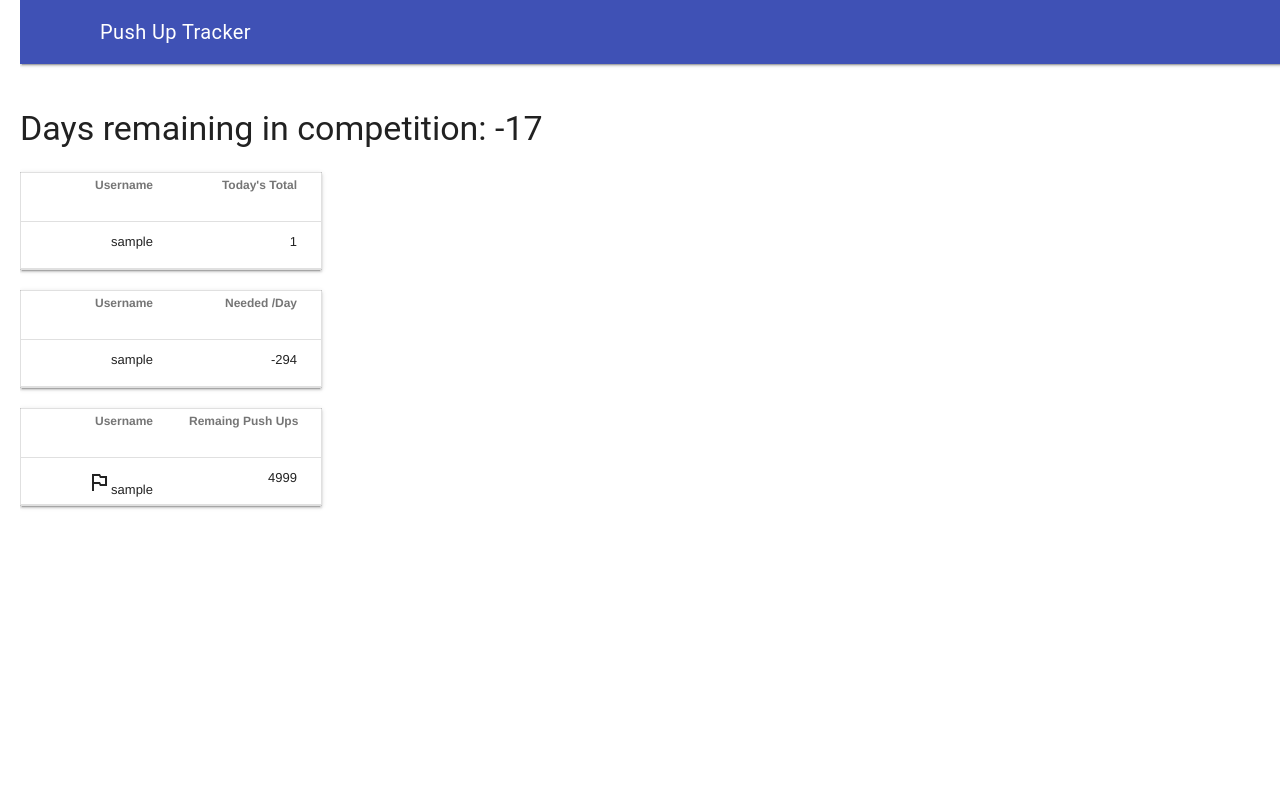
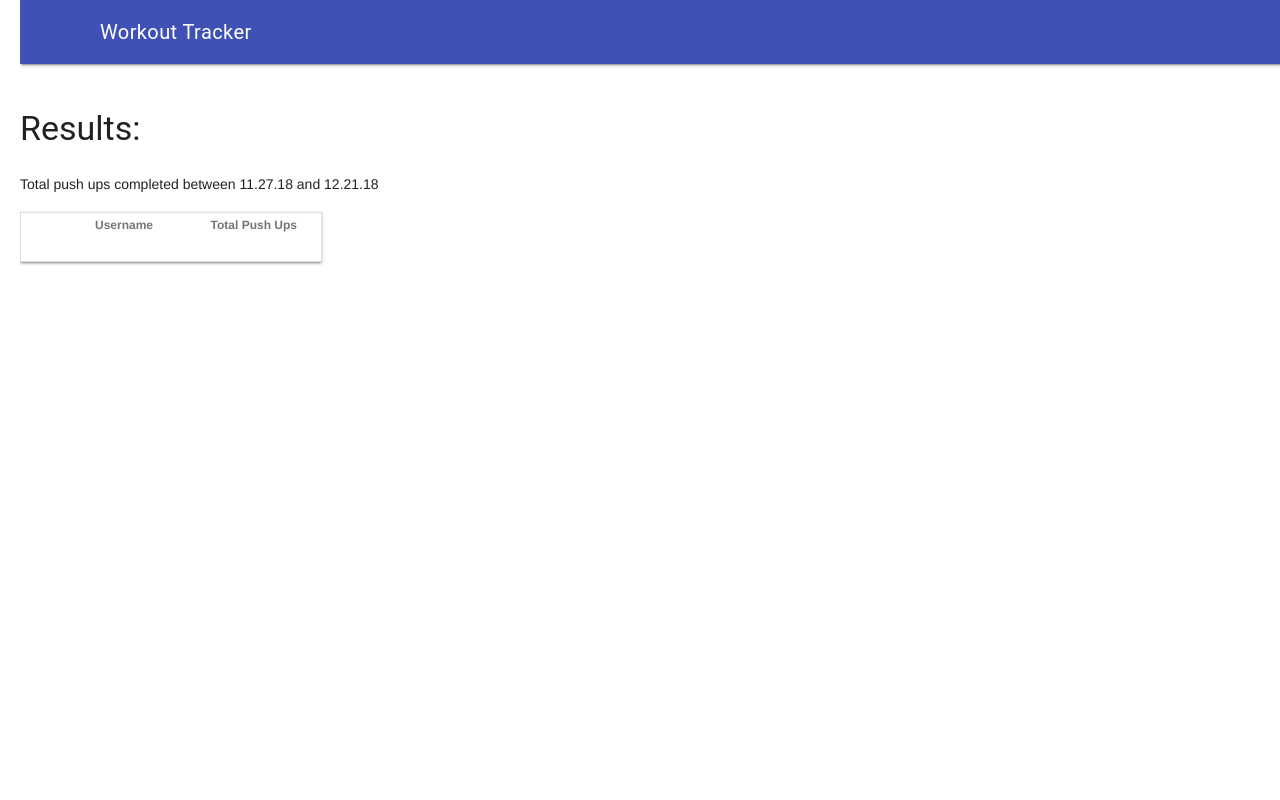
Before and after one commit to cgeorgiades27/puc, a Django app: page /competition in a window 1280 px wide. Run offline with Django 3.2, Linux system fonts and the light colour scheme; tables that the repository leaves empty hold one stand-in row (values such as "Sample post"); lists and menus that the app fills with data are empty.

Commit message:
Completed competition

```diff
--- a/tracker/templates/tracker/base.html
+++ b/tracker/templates/tracker/base.html
@@ -9,7 +9,7 @@
 <div class="mdl-layout mdl-js-layout mdl-layout--fixed-header" style="padding-left: 0px;">
   <header class="mdl-layout__header" style="padding-left: 0px;">
     <div class="mdl-layout__header-row">
-      <span class="mdl-layout-title">Push Up Tracker</span>
+      <span class="mdl-layout-title">Workout Tracker</span>
       <div class="mdl-layout-spacer"></div>
     </div>
   </header>
@@ -19,7 +19,7 @@
       <a class="mdl-navigation__link" href="{% url 'workout_log' %}">Home</a>
       <a class="mdl-navigation__link" href="{% url 'log_new' %}">Enter New</a>
       <a class="mdl-navigation__link" href="{% url 'competition' %}">Competition</a>
-      <a class="mdl-navigation__link" href="{% url 'user_settings' %}">Profile Pic</a>
+
     </nav>
   </div>
   <main class="mdl-layout__content">
--- a/tracker/templates/tracker/competition.html
+++ b/tracker/templates/tracker/competition.html
@@ -1,44 +1,15 @@
 {% extends 'tracker/base.html' %}
 {% block content %}
 <br>
-<h3>Days remaining in competition: {{ daysRemaining }}</h3>
+<h3>Results:</h3>
+<p>Total push ups completed between 11.27.18 and 12.21.18</p>
 <div>
   <table class="mdl-data-table mdl-js-data-table mdl-shadow--2dp">
     <tr>
       <th>Username</th>
-      <th>Today's Total</th>
+      <th>Total Push Ups</th>
     </tr>
-    {% for x in todayTotal %}
-    <tr>
-      <td>{{ x.user__username }}</td>
-      <td>{{ x.todayTotal }}</td>
-    </tr>
-    {% endfor %}
-  </table>
-</div>
-<br>
-<div>
-  <table class="mdl-data-table mdl-js-data-table mdl-shadow--2dp">
-    <tr>
-      <th>Username</th>
-      <th>Needed /Day</th>
-    </tr>
-    {% for x in perDay %}
-    <tr>
-      <td>{{ x.user__username }}</td>
-      <td>{{ x.total }}</td>
-    </tr>
-    {% endfor %}
-  </table>
-</div>
-<br>
-<div>
-  <table class="mdl-data-table mdl-js-data-table mdl-shadow--2dp">
-    <tr>
-      <th>Username</th>
-      <th>Remaing Push Ups</th>
-    </tr>
-    {% for x in remainingPushUps %}
+    {% for x in totalPushUps %}
     {% if x.user__username == leader.user__username %}
     <tr>
       <td><i class="material-icons">outlined_flag </i>{{ x.user__username }}</td>
--- a/tracker/templates/tracker/log_detail.html
+++ b/tracker/templates/tracker/log_detail.html
@@ -4,15 +4,19 @@
 <h3>Log detail for entry: {{ log.id }}</h3>
 <table class="mdl-data-table mdl-js-data-table mdl-shadow--2dp">
     <tr>
+        <th>ID</th>
         <th>User</th>
         <th>Date</th>
+        <th>Workout Title</th>
         <th>Sets</th>
         <th>Reps</th>
         <th>Total</th>
     </tr>
     <tr>
+        <td>{{ log.id }}</td>
         <td>{{ log.user }}</a></td>
         <td>{{ log.date_completed }}</td>
+        <td>{{ log.workout_title }}</td>
         <td>{{ log.sets }}</td>
         <td>{{ log.reps }}</td>
         <td>{{ log.total }}</td>
--- a/tracker/templates/tracker/user_logs.html
+++ b/tracker/templates/tracker/user_logs.html
@@ -5,6 +5,7 @@
 <table class="mdl-data-table mdl-js-data-table mdl-shadow--2dp">
     <tr>
         <th>Date</th>
+        <th>Type</th>
         <th>Sets</th>
         <th>Reps</th>
         <th>Total</th>
@@ -12,6 +13,7 @@
     {% for x in user_logs %}
     <tr>
         <td>{{ x.date_completed }}</td>
+        <td>{{ x.workout_title }}</td>
         <td>{{ x.sets }}</td>
         <td>{{ x.reps }}</td>
         <td>{{ x.total }}</td>
--- a/tracker/urls.py
+++ b/tracker/urls.py
@@ -7,5 +7,5 @@
     path('log/new/', views.log_new, name = 'log_new'),
     path('user_id/<int:user_id>', views.user_logs, name = 'user_logs'),
     path('competition', views.competition, name = 'competition'),
-    path('url/new/', views.user_settings, name = 'user_settings'),
+    #path('url/new/', views.user_settings, name = 'user_settings'),
 ]
--- a/tracker/views.py
+++ b/tracker/views.py
@@ -5,7 +5,7 @@
 from .models import Entry
 from django.contrib.auth.models import User
 from django.db.models import Count, Sum, F, IntegerField, Min
-from .forms import EntryForm, ProfileSettings
+from .forms import EntryForm #,ProfileSettings
 
 def log_detail(request, pk):
     log = get_object_or_404(Entry, pk=pk)
@@ -19,19 +19,13 @@
 def competition(request):
     entry = Entry.objects.all()
     startDate = date(2018, 11, 27)
-    setRange = Entry.objects.filter(date_completed__gte=startDate)
-    todayRange = Entry.objects.filter(date_completed__gte=date.today())
-    daysRemaining = (date(2018, 12, 31) - date.today()).days
-    todayTotal = todayRange.values('user__username').annotate(todayTotal = Sum(F('reps') * F('sets'))).order_by('-todayTotal')
-    remainingPushUps = setRange.values('user__username').annotate(total = 5000 - (Sum(F('reps') * F('sets')))).order_by('total')
-    leader = remainingPushUps.first()
-    perDay = setRange.values('user__username').annotate(total = (5000 - (Sum(F('reps') * F('sets')))) / daysRemaining).order_by('total')
+    endDate = date(2018, 12, 31)
+    setRange = Entry.objects.filter(date_completed__gte=startDate, date_completed__lte=endDate)
+    totalPushUps = setRange.values('user__username').annotate(total = (Sum(F('reps') * F('sets')))).order_by('total')
+    leader = totalPushUps.first()
     return render(request, 'tracker/competition.html', {
-        'remainingPushUps' : remainingPushUps,
-        'daysRemaining' : daysRemaining,
+        'totalPushUps' : totalPushUps,
         'entry' : entry,
-        'todayTotal': todayTotal,
-        'perDay' : perDay,
         'leader' : leader,
     })
 
@@ -69,7 +63,7 @@
     else:
         form = EntryForm()
     return render(request, 'tracker/log_new.html', {'form': form})
-
+"""
 def user_settings(request):
     if request.method == "POST":
         form = ProfileSettings(request.POST)
@@ -79,3 +73,4 @@
     else:
         form = ProfileSettings()
     return render(request, 'tracker/url_new.html', {'form': form})
+"""
```
Also changed, not shown: tracker/admin.py (+4 -3 lines), tracker/forms.py (+5 -4 lines), tracker/models.py (+8 -1 lines), tracker/migrations/0001_initial.py (added), tracker/migrations/0002_auto_20181231_1107.py (added), tracker/migrations/0003_entry_workout_title.py (added), tracker/migrations/0004_auto_20181231_1119.py (added).
